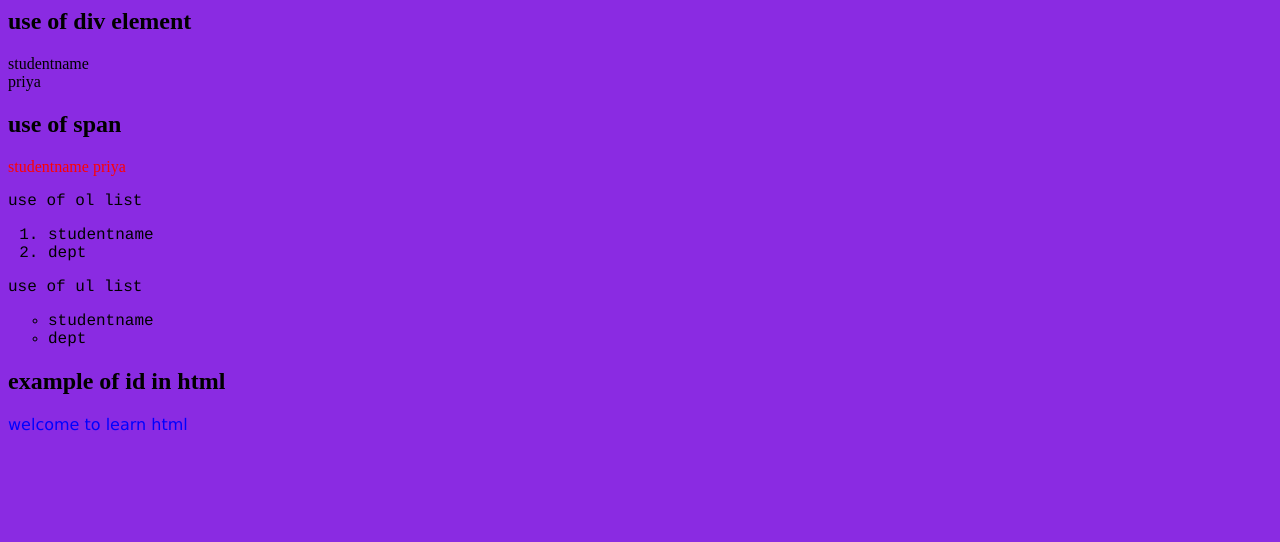
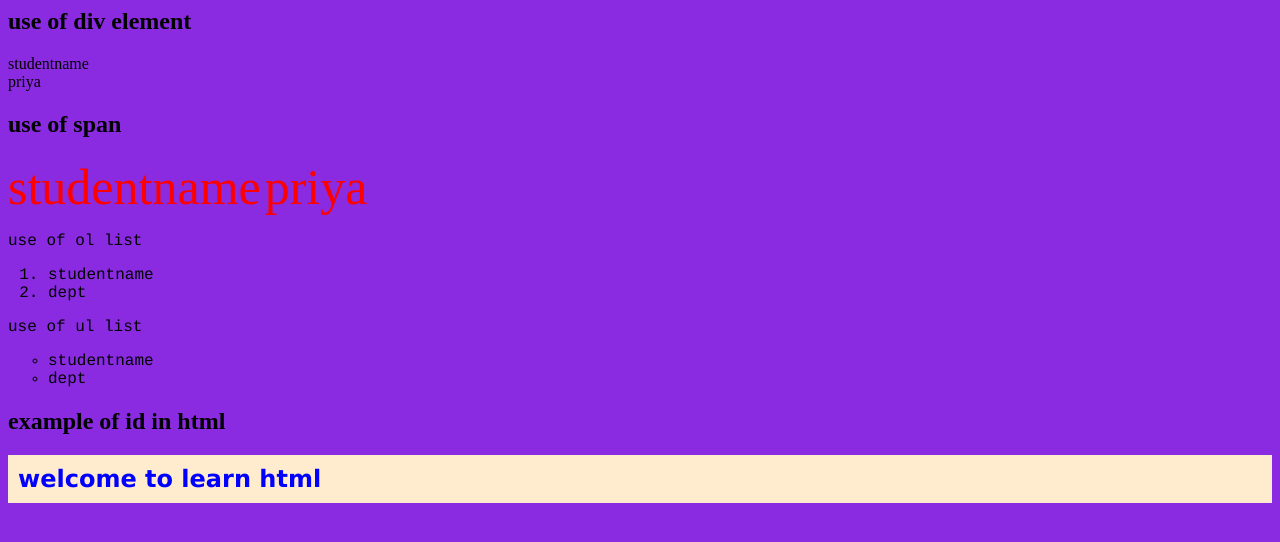
Before and after one commit to kspriyashruthi98/html-css, a plain HTML site: page class.html in a window 1280 px wide. Drawn offline with Linux system fonts and the light colour scheme.

Commit message:
secondcommit

```diff
--- a/class.html
+++ b/class.html
@@ -26,6 +26,6 @@
         </ul>
 </div>
         <h2>example of id in html</h2>
-        <div id="heading">welcome to learn html</div>
+        <h2 id="heading">welcome to learn html</h2>
     </body>
 </html>
--- a/style.css
+++ b/style.css
@@ -8,12 +8,16 @@ h2{
 }
 span{
 color:red;
+font-size: 50px;
+}
+.student {
+
+font-family:  Courier;
 
 }
-.student {
-font-family:  Courier;
-}
 #heading{
+    background-color: blanchedalmond;
     color: blue;
     font-family: Verdana, Geneva, Tahoma, sans-serif;
+    padding: 10px;
 }
```
